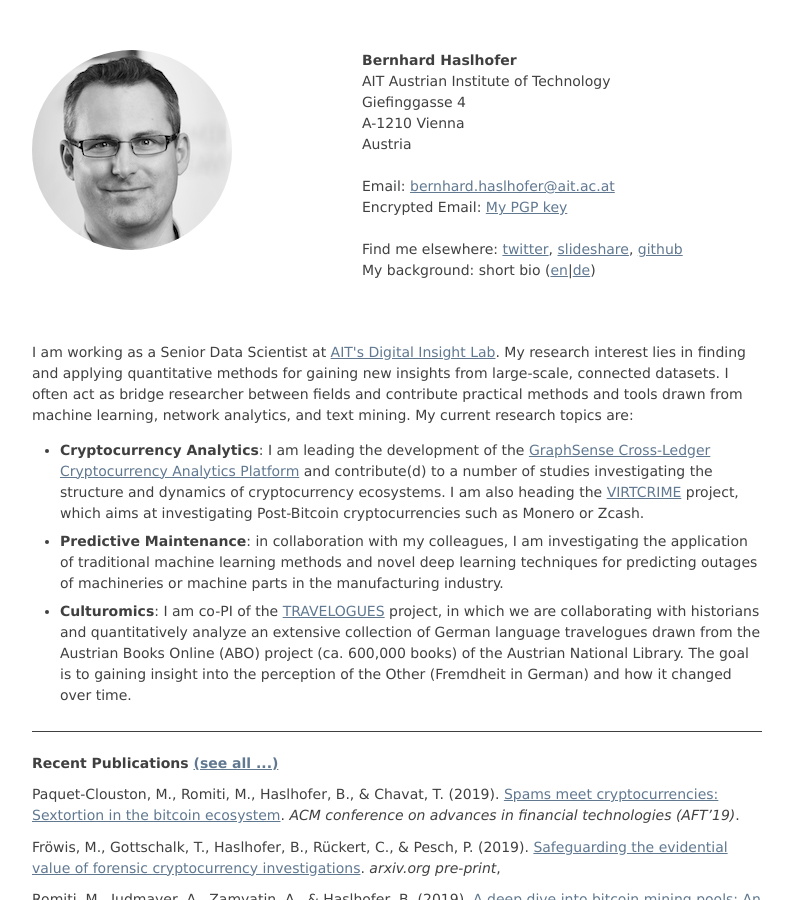
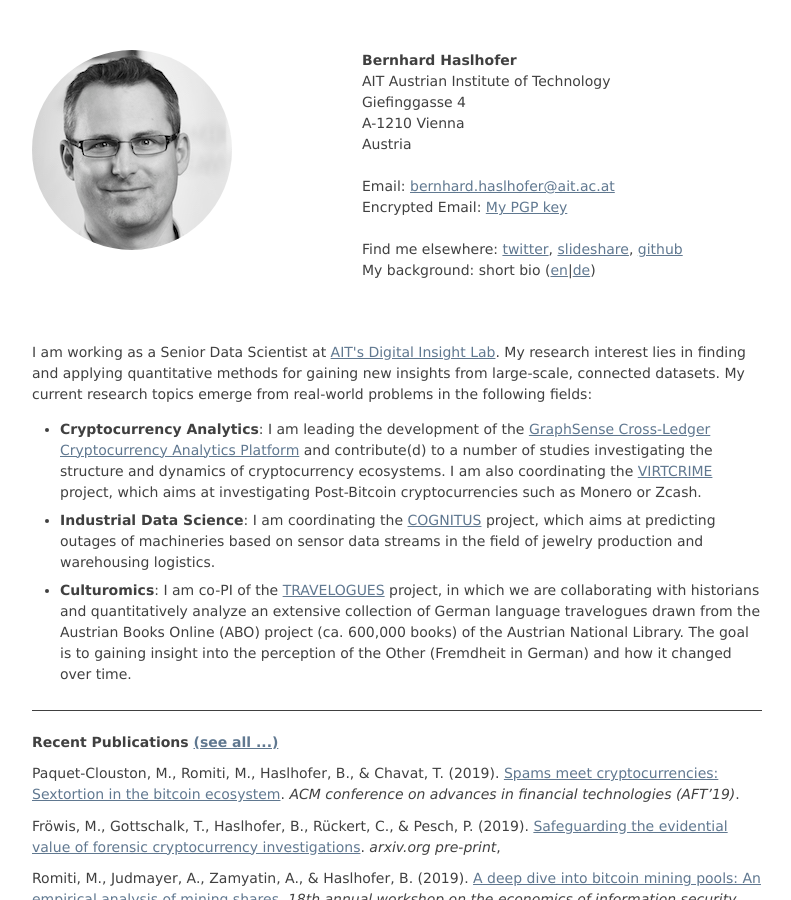
Before and after one commit to behas/behas.github.com, a Jekyll site: the page built from index.html, in a window 1280 px wide and 900 px high. Shown: the whole window, without its empty margins (243-1034 px from the left). Built offline with Jekyll 4.4.1, drawn with Linux system fonts in a browser that asks for light colours.

Commit message:
updated intro

```diff
--- a/index.html
+++ b/index.html
@@ -33,13 +33,13 @@ layout: default
   <div id="description">
     <span itemprop="description">
 
-      <p>I am working as a Senior Data Scientist at <a href="http://digital-insight.at" target="_blank">AIT's Digital Insight Lab</a>. My research interest lies in finding and applying quantitative methods for gaining new insights from large-scale, connected datasets. I often act as bridge researcher between fields and contribute practical methods and tools drawn from machine learning, network analytics, and text mining. My current research topics are:</p>
+      <p>I am working as a Senior Data Scientist at <a href="http://digital-insight.at" target="_blank">AIT's Digital Insight Lab</a>. My research interest lies in finding and applying quantitative methods for gaining new insights from large-scale, connected datasets. My current research topics emerge from real-world problems in the following fields:</p>
 
       <ul>
 
-        <li><strong>Cryptocurrency Analytics</strong>: I am leading the development of the <a href="http://graphsense.info/">GraphSense Cross-Ledger Cryptocurrency Analytics Platform</a> and contribute(d) to a number of studies investigating the structure and dynamics of cryptocurrency ecosystems. I am also heading the <a href="http://virtcrime-project.info/" target="_blank">VIRTCRIME</a> project, which aims at investigating Post-Bitcoin cryptocurrencies such as Monero or Zcash.</li>
+        <li><strong>Cryptocurrency Analytics</strong>: I am leading the development of the <a href="http://graphsense.info/">GraphSense Cross-Ledger Cryptocurrency Analytics Platform</a> and contribute(d) to a number of studies investigating the structure and dynamics of cryptocurrency ecosystems. I am also coordinating the <a href="http://virtcrime-project.info/" target="_blank">VIRTCRIME</a> project, which aims at investigating Post-Bitcoin cryptocurrencies such as Monero or Zcash.</li>
 
-        <li><strong>Predictive Maintenance</strong>: in collaboration with my colleagues, I am investigating the application of traditional machine learning methods and novel deep learning techniques for predicting outages of machineries or machine parts in the manufacturing industry.</li>
+        <li><strong>Industrial Data Science</strong>: I am coordinating the <a href="https://projekte.ffg.at/projekt/3323904" target="_blank">COGNITUS</a> project, which aims at predicting outages of machineries based on sensor data streams in the field of jewelry production and warehousing logistics.</li>
 
         <li><strong>Culturomics</strong>: I am co-PI of the <a href="http://www.travelogues-project.info/" target="_blank">TRAVELOGUES</a> project, in which we are collaborating with historians and quantitatively analyze an extensive collection of German language travelogues drawn from the Austrian Books Online (ABO) project (ca. 600,000 books) of the Austrian National Library. The goal is to gaining insight into the perception of the Other (Fremdheit in German) and how it changed over time.</li>
 
```
